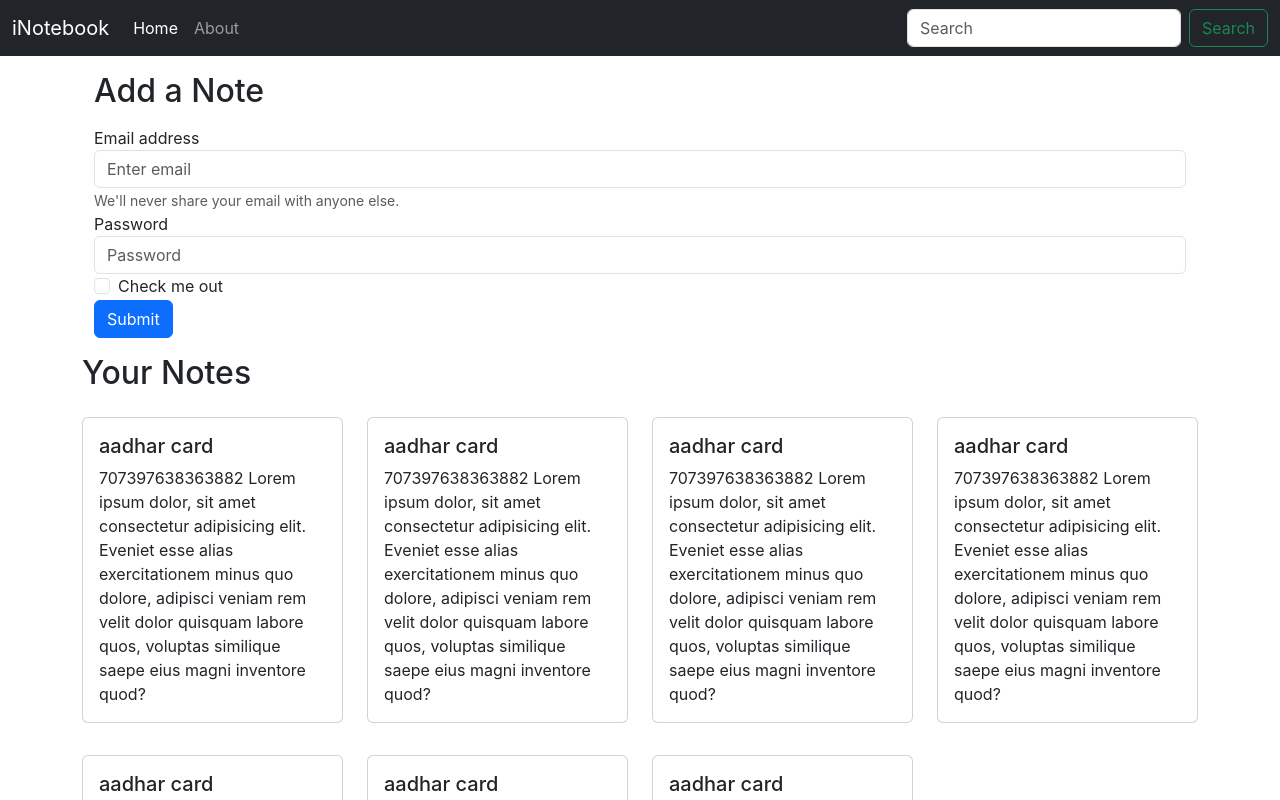
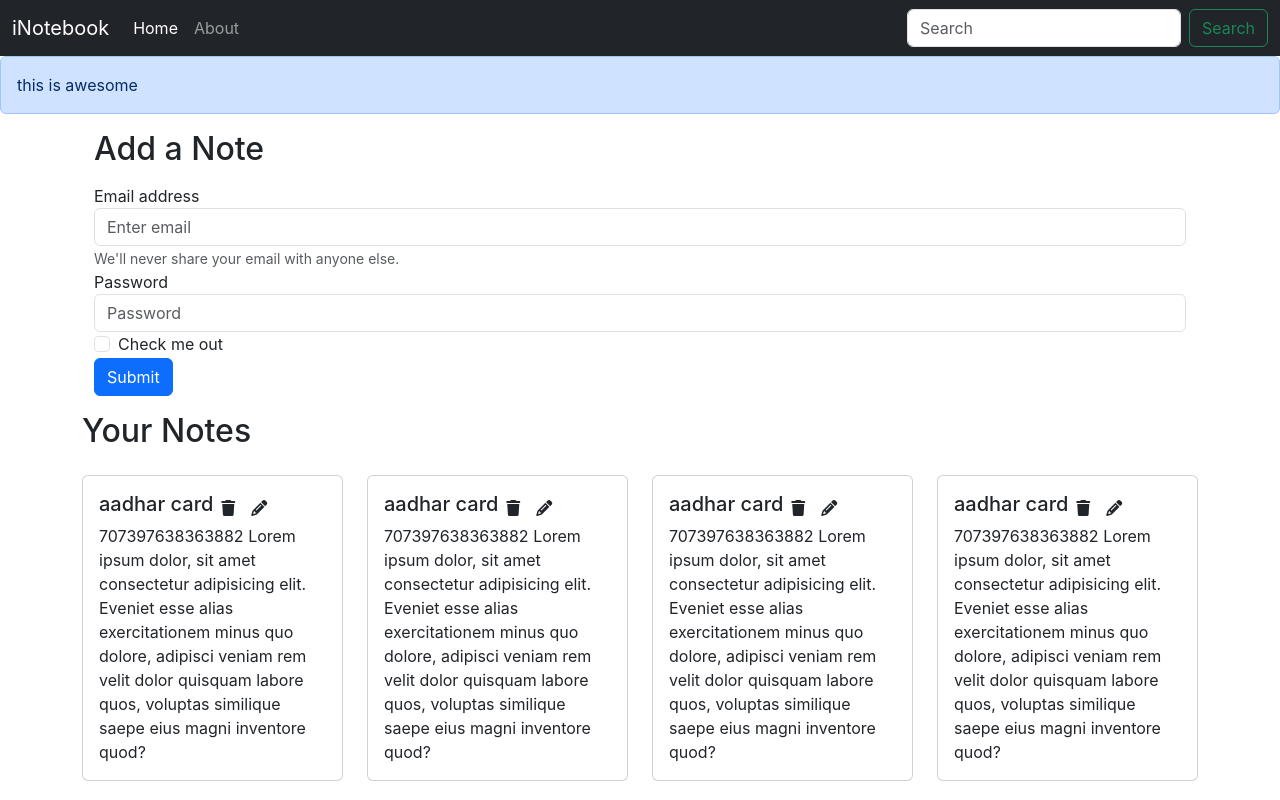
Before and after one commit to salim17/harry-iNotebook, a React (Create React App) app: page / in a window 1280 px wide. Shown: the top 800 px of the page. Built offline with nearby package versions, Linux system fonts and the light colour scheme.

Commit message:
video 62

```diff
--- a/public/index.html
+++ b/public/index.html
@@ -30,6 +30,7 @@
   <body>
     <noscript>You need to enable JavaScript to run this app.</noscript>
     <div id="root"></div>
+    <script src="https://kit.fontawesome.com/1a5edba249.js" crossorigin="anonymous"></script>
     <!--
       This HTML file is a template.
       If you open it directly in the browser, you will see an empty page.
--- a/src/App.js
+++ b/src/App.js
@@ -4,6 +4,7 @@
 import Home from "./components/Home";
 import About from "./components/About";
 import NoteState from "./context/notes/NoteState";
+import Alert from "./components/Alert";
 
 function App() {
   return (
@@ -11,6 +12,7 @@
       <NoteState>
         <Router>
           <Navbar />
+          <Alert message="this is awesome" />
           <div className="container">
             <Routes>
               <Route exact path="/" element={<Home />}></Route>
--- /dev/null
+++ b/src/components/Alert.js
@@ -0,0 +1,13 @@
+import React from "react";
+
+const Alert = (props) => {
+  return (
+    <div>
+      <div class="alert alert-primary" role="alert">
+        {props.message}
+      </div>
+    </div>
+  );
+};
+
+export default Alert;
--- a/src/components/Home.js
+++ b/src/components/Home.js
@@ -1,6 +1,7 @@
 import Notes from "./Notes";
 
 const Home = () => {
+
   return (
     <div>
       <div className="container my-3">
--- a/src/components/NoteItem.js
+++ b/src/components/NoteItem.js
@@ -6,10 +6,15 @@
     <div className="col-md-3">
       <div className="card my-3">
         <div className="card-body">
+          <div className="d-flex align-items-center">
           <h5 className="card-title">{note.title}</h5>
+          <i className="fa-solid fa-trash mx-2"></i>
+          <i className="fa-solid fa-pencil mx-2"></i>
+          </div>
           <p className="card-text">
             {note.description} Lorem ipsum dolor, sit amet consectetur adipisicing elit. Eveniet esse alias exercitationem minus quo dolore, adipisci veniam rem velit dolor quisquam labore quos, voluptas similique saepe eius magni inventore quod?
           </p>
+
         </div>
       </div>
     </div>
--- a/src/index.css
+++ b/src/index.css
@@ -11,3 +11,7 @@
   font-family: source-code-pro, Menlo, Monaco, Consolas, 'Courier New',
     monospace;
 }
+
+i {
+  cursor: pointer;
+}
```
